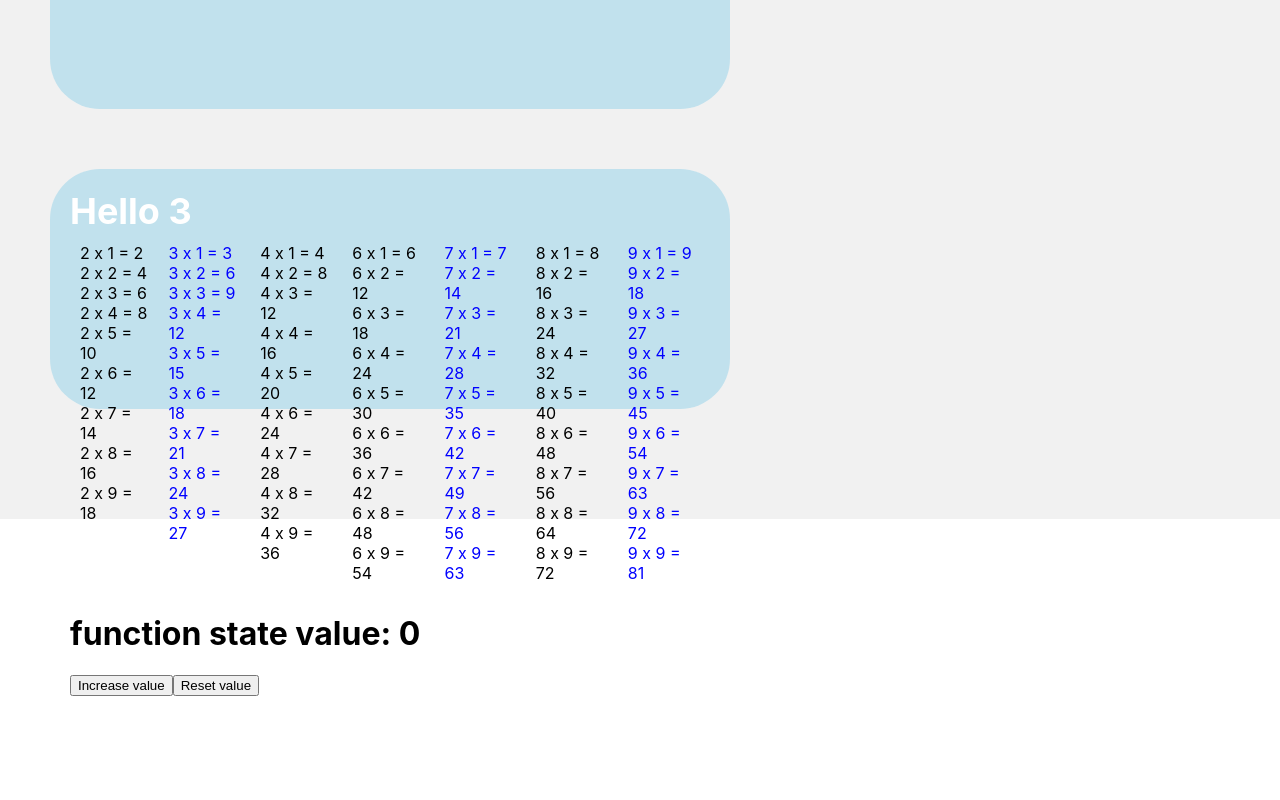
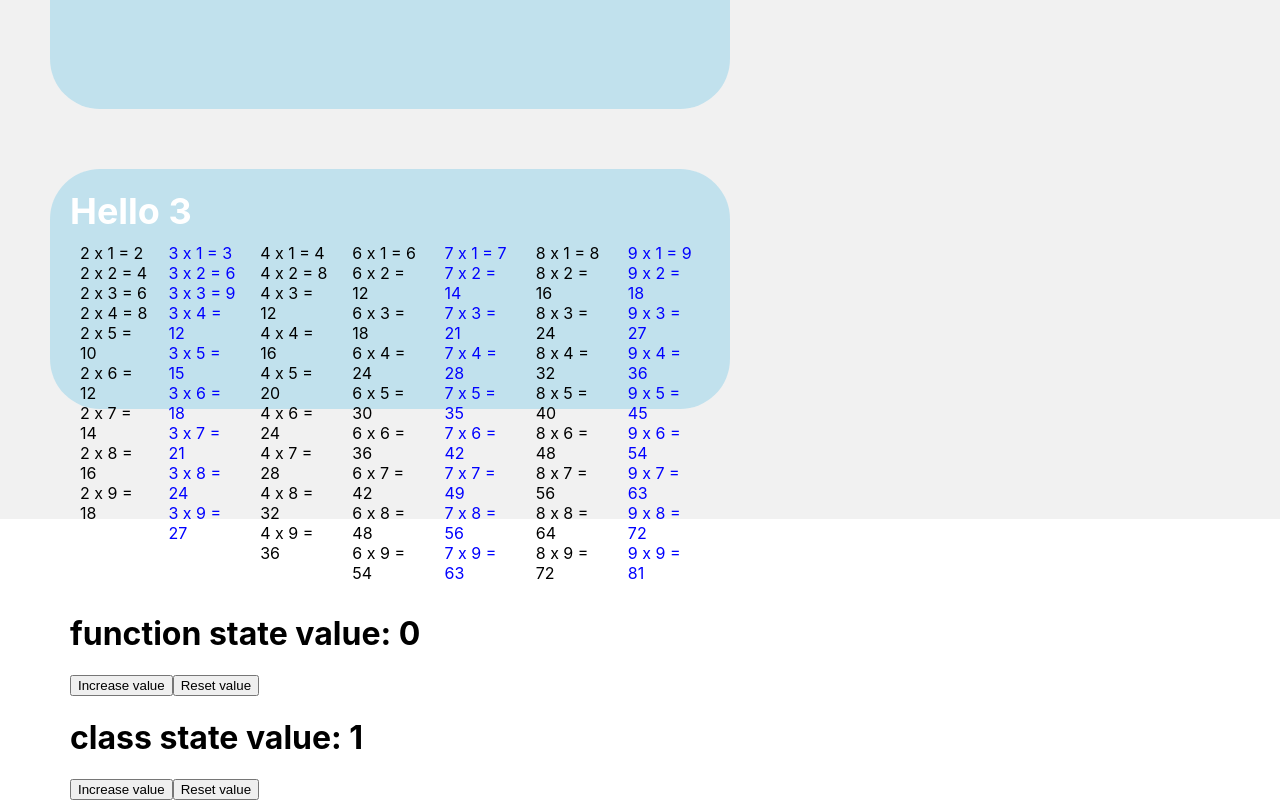
Before and after one commit to 2044smile/realestate, a React (Create React App) app in the folder frontend/: page / in a window 1280 px wide. Shown: the part 1110-1910 px from the top of the page. Before the commit the page ends 1806 px from the top, so only its background shows below. Built offline with nearby package versions, Linux system fonts and the light colour scheme.

Commit message:
feat: 실무 중심! FE 입문자를 위한 React
12강 클래스형 컴포넌트 vs 함수형 컴포넌트

클래스형은 레거시로 볼 수 있다

```diff
--- a/frontend/src/App.js
+++ b/frontend/src/App.js
@@ -3,6 +3,7 @@ import Heading from './components/Heading';
 import Hello from './components/Hello'
 import World from './components/World'
 import State from './components/State'
+import ClassState from './components/ClassState';
 
 const arr = ['10', '20', '30'];
 const arr2 = [];
@@ -101,6 +102,7 @@ function App() {
             */}
               {element}
               <State />
+              <ClassState />
             </div>
           </div>
         </div>
--- /dev/null
+++ b/frontend/src/components/ClassState.js
@@ -0,0 +1,42 @@
+import React, { Component } from "react";  // Component 안에 내장 Hook 으로 useState 가 존재한다
+
+export default class ClassState extends Component {
+    state = {  // 멤버 변수 dict
+        value: 0
+    };
+
+    // const [value, setValue] = useState(0);  함수형 컴포넌트 list
+
+    constructor(props) {  // 생성자 => 컴포넌트가 만들어지면 생성된다 초기화
+        super(props);
+        this.state = {
+            value: 1
+        }
+    }
+
+    resetValue() {
+        this.setState({ value : 0});
+    }
+
+    render() {
+        return (
+            <div>
+                <h1>class state value: {this.state.value}</h1>
+                <button onClick={() => {
+                    this.setState((state) => ({  // this setState 라는 멤버 함수를 이용하여 state 전체 값을 세팅
+                        value: state.value + 1  // setState 로 값이 변경된 것을 ClassState 에게 알리고, ClassState 는 상태가 변했기에 render 함수를 호출
+                    }));
+                }}>
+                   Increase value
+                </button>
+                <button onClick={this.resetValue.bind(this) // .bind(this) 필수
+                    // this.setState((state) => ({
+                    //      value: 0
+                    // }));
+                }>
+                    Reset value
+                </button>
+            </div>
+        )
+    }
+}
```
Also changed, not shown: frontend/learning/README.md.
